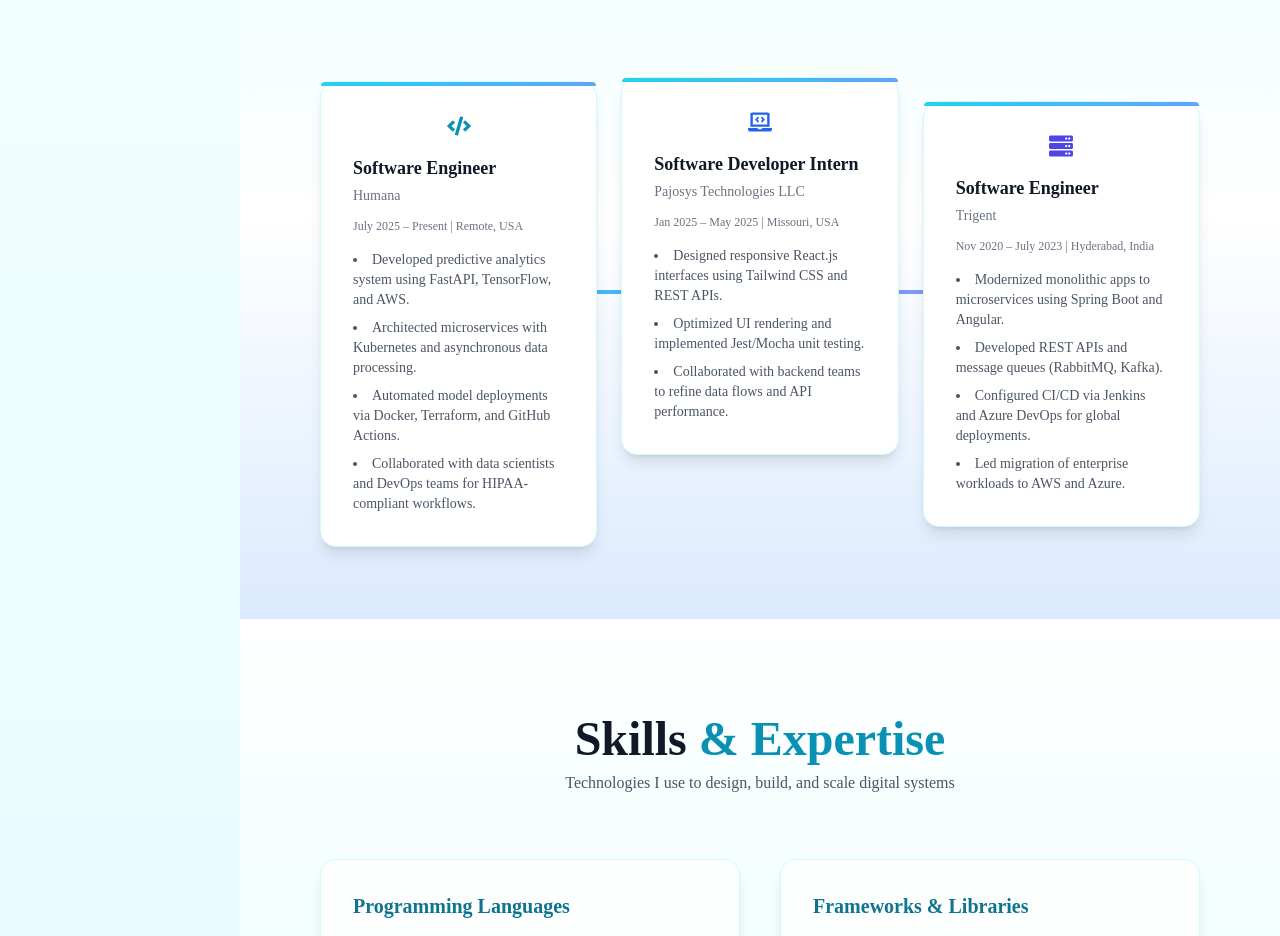
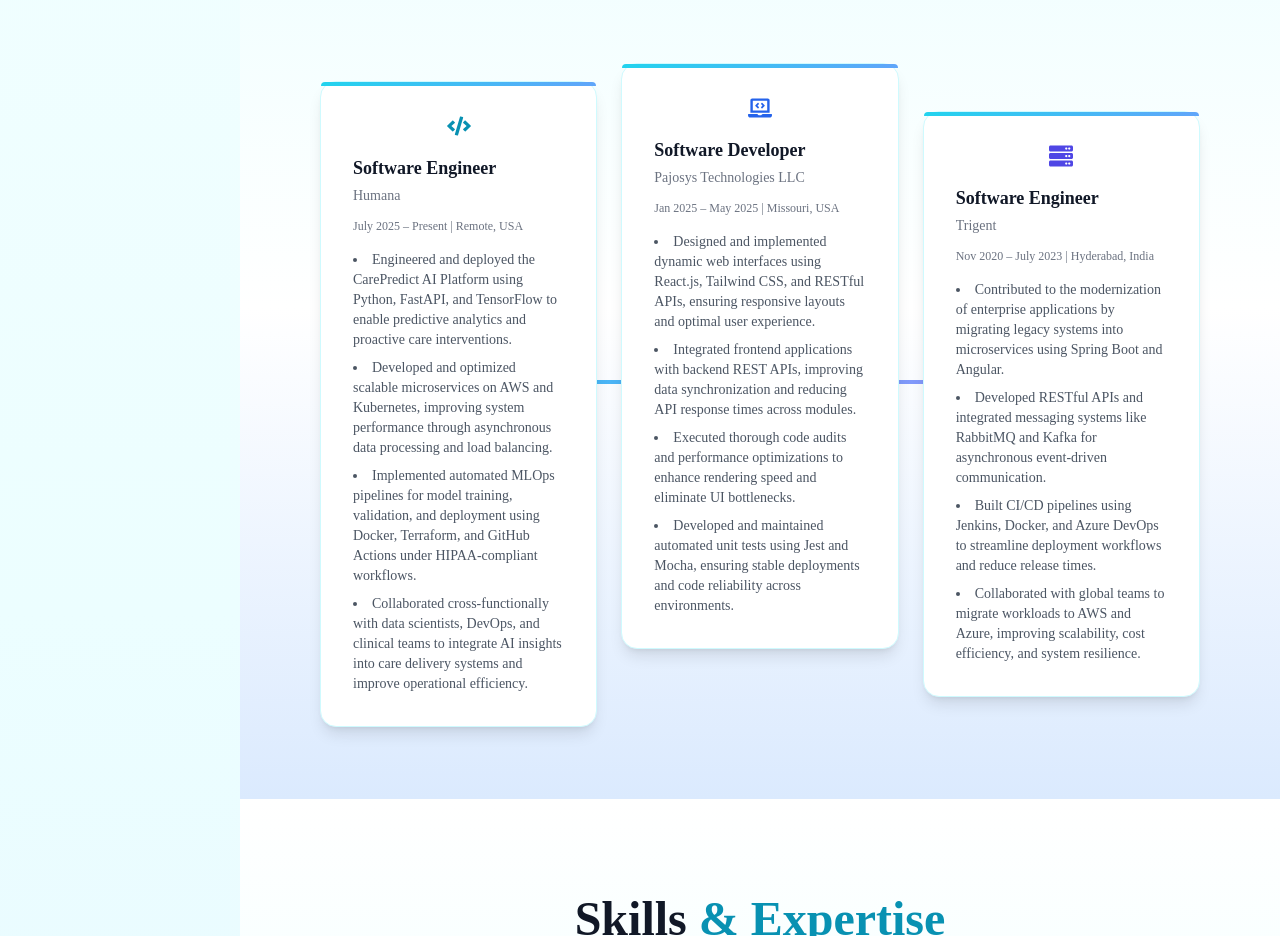
Before and after one commit to SaiDeepak8639/Saideepak_Portfolio, a React (Vite) app: page / in a window 1280 px wide. Shown: the part 2440-3376 px from the top of the page. Built offline with nearby package versions, Linux system fonts and the light colour scheme.

Commit message:
Fix GitHub Actions deploy workflow4

```diff
--- a/src/Components/Experience.jsx
+++ b/src/Components/Experience.jsx
@@ -9,21 +9,22 @@
       duration: "July 2025 – Present | Remote, USA",
       icon: <FaCode className="text-cyan-600 text-2xl" />,
       highlights: [
-        "Developed predictive analytics system using FastAPI, TensorFlow, and AWS.",
-        "Architected microservices with Kubernetes and asynchronous data processing.",
-        "Automated model deployments via Docker, Terraform, and GitHub Actions.",
-        "Collaborated with data scientists and DevOps teams for HIPAA-compliant workflows.",
+          "Engineered and deployed the CarePredict AI Platform using Python, FastAPI, and TensorFlow to enable predictive analytics and proactive care interventions.",
+        "Developed and optimized scalable microservices on AWS and Kubernetes, improving system performance through asynchronous data processing and load balancing.",
+        "Implemented automated MLOps pipelines for model training, validation, and deployment using Docker, Terraform, and GitHub Actions under HIPAA-compliant workflows.",
+        "Collaborated cross-functionally with data scientists, DevOps, and clinical teams to integrate AI insights into care delivery systems and improve operational efficiency.",
       ],
     },
     {
-      role: "Software Developer Intern",
+      role: "Software Developer",
       company: "Pajosys Technologies LLC",
       duration: "Jan 2025 – May 2025 | Missouri, USA",
       icon: <FaLaptopCode className="text-blue-600 text-2xl" />,
       highlights: [
-        "Designed responsive React.js interfaces using Tailwind CSS and REST APIs.",
-        "Optimized UI rendering and implemented Jest/Mocha unit testing.",
-        "Collaborated with backend teams to refine data flows and API performance.",
+        "Designed and implemented dynamic web interfaces using React.js, Tailwind CSS, and RESTful APIs, ensuring responsive layouts and optimal user experience.",
+        "Integrated frontend applications with backend REST APIs, improving data synchronization and reducing API response times across modules.",
+        "Executed thorough code audits and performance optimizations to enhance rendering speed and eliminate UI bottlenecks.",
+        "Developed and maintained automated unit tests using Jest and Mocha, ensuring stable deployments and code reliability across environments.",
       ],
     },
     {
@@ -32,10 +33,10 @@
       duration: "Nov 2020 – July 2023 | Hyderabad, India",
       icon: <FaServer className="text-indigo-600 text-2xl" />,
       highlights: [
-        "Modernized monolithic apps to microservices using Spring Boot and Angular.",
-        "Developed REST APIs and message queues (RabbitMQ, Kafka).",
-        "Configured CI/CD via Jenkins and Azure DevOps for global deployments.",
-        "Led migration of enterprise workloads to AWS and Azure.",
+  "Contributed to the modernization of enterprise applications by migrating legacy systems into microservices using Spring Boot and Angular.",
+        "Developed RESTful APIs and integrated messaging systems like RabbitMQ and Kafka for asynchronous event-driven communication.",
+        "Built CI/CD pipelines using Jenkins, Docker, and Azure DevOps to streamline deployment workflows and reduce release times.",
+        "Collaborated with global teams to migrate workloads to AWS and Azure, improving scalability, cost efficiency, and system resilience.",
       ],
     },
   ];
--- a/src/Components/Hero.jsx
+++ b/src/Components/Hero.jsx
@@ -76,7 +76,7 @@
             <FaLinkedin />
           </a>
           <a
-            href="https://github.com/8639608041"
+            href="https://github.com/SaiDeepak8639"
             target="_blank"
             rel="noopener noreferrer"
             className="hover:text-cyan-600 transition"
```
Also changed, not shown: 1 other file (tests, documents, lock files or other folders).
